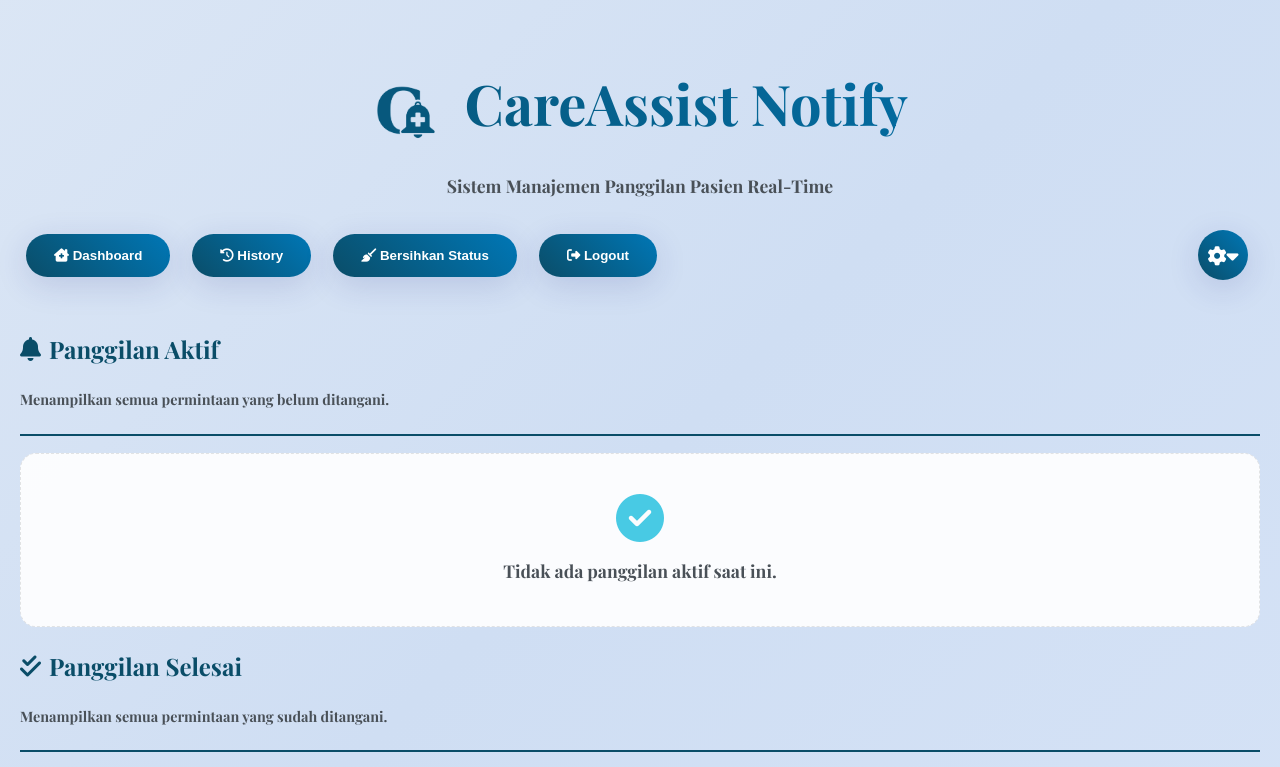
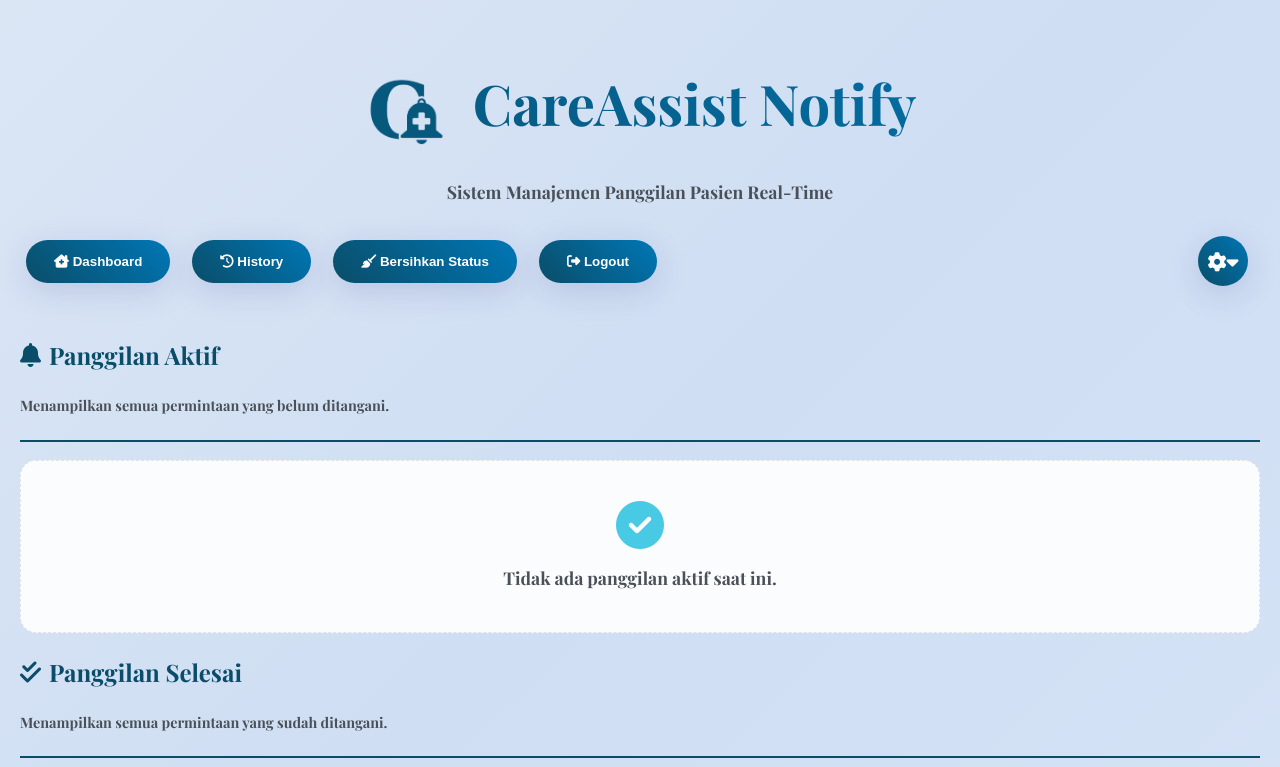
Before and after one commit to ahta05/CareAssist-Notify, a plain HTML site: page dashboard.html in a window 1280 px wide. Shown: the top 767 px of the page. Drawn offline with nearby package versions, Linux system fonts and the light colour scheme; no server answers.

Commit message:
Update styles.css

```diff
--- a/styles.css
+++ b/styles.css
@@ -76,7 +76,7 @@ h1 {
 }
 
 .brand-icon {
-  height: 1.2em;
+  height: 1.5em;
   vertical-align: middle;
   margin-right: 12px;
 }
```
